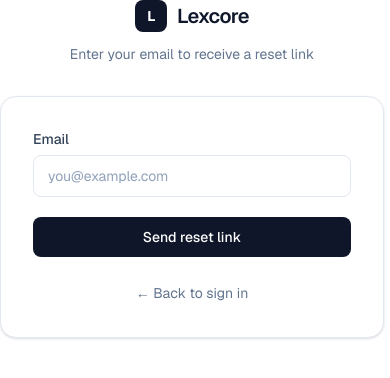
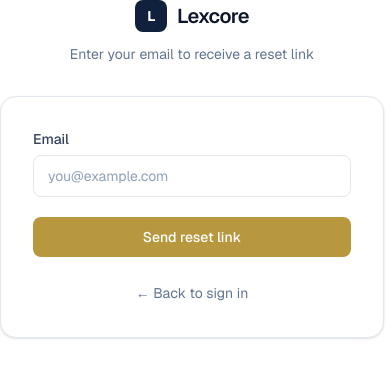
Before and after one commit to anandkanishkZ/lexcore, a Next.js app in the folder frontend/: page /forgot-password in a window 390 px wide. Shown: the top 378 px of the page. Built offline with nearby package versions, Linux system fonts and the light colour scheme; no server answers.

Commit message:
style : align brand palette with mobile app navy and gold theme

```diff
--- a/frontend/app/(auth)/_components/LoginForm.tsx
+++ b/frontend/app/(auth)/_components/LoginForm.tsx
@@ -60,7 +60,7 @@
                             type="email"
                             {...register("email")}
                             placeholder="you@example.com"
-                            className="w-full rounded-lg border border-slate-200 px-3.5 py-2.5 text-sm text-slate-900 placeholder:text-slate-400 outline-none focus:border-slate-400 focus:ring-2 focus:ring-slate-100 transition"
+                            className="w-full rounded-lg border border-slate-200 px-3.5 py-2.5 text-sm text-slate-900 placeholder:text-slate-400 outline-none focus:border-brand-gold focus:ring-2 focus:ring-brand-gold/20 transition"
                         />
                         {errors.email && (
                             <span className="mt-1 block text-xs text-red-500">{errors.email.message}</span>
@@ -75,7 +75,7 @@
                             type="password"
                             {...register("password")}
                             placeholder="••••••••"
-                            className="w-full rounded-lg border border-slate-200 px-3.5 py-2.5 text-sm text-slate-900 placeholder:text-slate-400 outline-none focus:border-slate-400 focus:ring-2 focus:ring-slate-100 transition"
+                            className="w-full rounded-lg border border-slate-200 px-3.5 py-2.5 text-sm text-slate-900 placeholder:text-slate-400 outline-none focus:border-brand-gold focus:ring-2 focus:ring-brand-gold/20 transition"
                         />
                         {errors.password && (
                             <span className="mt-1 block text-xs text-red-500">{errors.password.message}</span>
@@ -85,14 +85,14 @@
                     <button
                         type="submit"
                         disabled={isSubmitting || isPending}
-                        className="w-full rounded-lg bg-brand px-4 py-2.5 text-sm font-medium text-white hover:bg-[#1a2540] active:scale-[0.98] transition disabled:opacity-60"
+                        className="w-full rounded-lg bg-brand-gold px-4 py-2.5 text-sm font-medium text-white hover:bg-[#a3853a] active:scale-[0.98] transition disabled:opacity-60"
                     >
                         {isPending ? "Signing in..." : "Sign in"}
                     </button>
 
                     <p className="text-center text-sm text-slate-500">
                         Don&apos;t have an account?{" "}
-                        <Link href="/register" className="text-slate-800 font-medium hover:underline">
+                        <Link href="/register" className="text-brand-gold font-medium hover:underline">
                             Sign up
                         </Link>
                     </p>
--- a/frontend/app/(auth)/_components/RegisterForm.tsx
+++ b/frontend/app/(auth)/_components/RegisterForm.tsx
@@ -60,7 +60,7 @@
                                 type="text"
                                 {...register("firstName")}
                                 placeholder="Anand"
-                                className="w-full rounded-lg border border-slate-200 px-3 py-2 text-sm text-slate-900 placeholder:text-slate-400 outline-none focus:border-slate-400 focus:ring-2 focus:ring-slate-100 transition"
+                                className="w-full rounded-lg border border-slate-200 px-3 py-2 text-sm text-slate-900 placeholder:text-slate-400 outline-none focus:border-brand-gold focus:ring-2 focus:ring-brand-gold/20 transition"
                             />
                             {errors.firstName && (
                                 <span className="mt-0.5 block text-xs text-red-500">{errors.firstName.message}</span>
@@ -72,7 +72,7 @@
                                 type="text"
                                 {...register("lastName")}
                                 placeholder="Sharma"
-                                className="w-full rounded-lg border border-slate-200 px-3 py-2 text-sm text-slate-900 placeholder:text-slate-400 outline-none focus:border-slate-400 focus:ring-2 focus:ring-slate-100 transition"
+                                className="w-full rounded-lg border border-slate-200 px-3 py-2 text-sm text-slate-900 placeholder:text-slate-400 outline-none focus:border-brand-gold focus:ring-2 focus:ring-brand-gold/20 transition"
                             />
                             {errors.lastName && (
                                 <span className="mt-0.5 block text-xs text-red-500">{errors.lastName.message}</span>
@@ -86,7 +86,7 @@
                             type="email"
                             {...register("email")}
                             placeholder="anand@lexcore.com"
-                            className="w-full rounded-lg border border-slate-200 px-3 py-2 text-sm text-slate-900 placeholder:text-slate-400 outline-none focus:border-slate-400 focus:ring-2 focus:ring-slate-100 transition"
+                            className="w-full rounded-lg border border-slate-200 px-3 py-2 text-sm text-slate-900 placeholder:text-slate-400 outline-none focus:border-brand-gold focus:ring-2 focus:ring-brand-gold/20 transition"
                         />
                         {errors.email && (
                             <span className="mt-0.5 block text-xs text-red-500">{errors.email.message}</span>
@@ -97,7 +97,7 @@
                         <label className="block text-xs font-medium text-slate-700 mb-1">I am a</label>
                         <select
                             {...register("userType")}
-                            className="w-full rounded-lg border border-slate-200 px-3 py-2 text-sm text-slate-900 outline-none focus:border-slate-400 focus:ring-2 focus:ring-slate-100 transition bg-white"
+                            className="w-full rounded-lg border border-slate-200 px-3 py-2 text-sm text-slate-900 outline-none focus:border-brand-gold focus:ring-2 focus:ring-brand-gold/20 transition bg-white"
                         >
                             <option value="">Select your role</option>
                             <option value="client">Client</option>
@@ -120,7 +120,7 @@
                                 type="password"
                                 {...register("password")}
                                 placeholder="••••••••"
-                                className="w-full rounded-lg border border-slate-200 px-3 py-2 text-sm text-slate-900 placeholder:text-slate-400 outline-none focus:border-slate-400 focus:ring-2 focus:ring-slate-100 transition"
+                                className="w-full rounded-lg border border-slate-200 px-3 py-2 text-sm text-slate-900 placeholder:text-slate-400 outline-none focus:border-brand-gold focus:ring-2 focus:ring-brand-gold/20 transition"
                             />
                             {errors.password && (
                                 <span className="mt-0.5 block text-xs text-red-500">{errors.password.message}</span>
@@ -132,7 +132,7 @@
                                 type="password"
                                 {...register("confirmPassword")}
                                 placeholder="••••••••"
-                                className="w-full rounded-lg border border-slate-200 px-3 py-2 text-sm text-slate-900 placeholder:text-slate-400 outline-none focus:border-slate-400 focus:ring-2 focus:ring-slate-100 transition"
+                                className="w-full rounded-lg border border-slate-200 px-3 py-2 text-sm text-slate-900 placeholder:text-slate-400 outline-none focus:border-brand-gold focus:ring-2 focus:ring-brand-gold/20 transition"
                             />
                             {errors.confirmPassword && (
                                 <span className="mt-0.5 block text-xs text-red-500">{errors.confirmPassword.message}</span>
@@ -143,14 +143,14 @@
                     <button
                         type="submit"
                         disabled={isSubmitting || isPending}
-                        className="w-full rounded-lg bg-brand px-4 py-2.5 text-sm font-medium text-white hover:bg-[#1a2540] active:scale-[0.98] transition disabled:opacity-60"
+                        className="w-full rounded-lg bg-brand-gold px-4 py-2.5 text-sm font-medium text-white hover:bg-[#a3853a] active:scale-[0.98] transition disabled:opacity-60"
                     >
                         {isPending ? "Creating account..." : "Create account"}
                     </button>
 
                     <p className="text-center text-xs text-slate-500">
                         Already have an account?{" "}
-                        <Link href="/login" className="text-slate-800 font-medium hover:underline">
+                        <Link href="/login" className="text-brand-gold font-medium hover:underline">
                             Sign in
                         </Link>
                     </p>
--- a/frontend/app/(auth)/forgot-password/page.tsx
+++ b/frontend/app/(auth)/forgot-password/page.tsx
@@ -33,13 +33,13 @@
               autoComplete="email"
               required
               placeholder="you@example.com"
-              className="w-full rounded-lg border border-slate-200 px-3.5 py-2.5 text-sm text-slate-900 placeholder:text-slate-400 outline-none focus:border-slate-400 focus:ring-2 focus:ring-slate-100 transition"
+              className="w-full rounded-lg border border-slate-200 px-3.5 py-2.5 text-sm text-slate-900 placeholder:text-slate-400 outline-none focus:border-brand-gold focus:ring-2 focus:ring-brand-gold/20 transition"
             />
           </div>
 
           <button
             type="submit"
-            className="w-full rounded-lg bg-brand px-4 py-2.5 text-sm font-medium text-white hover:bg-[#1a2540] active:scale-[0.98] transition"
+            className="w-full rounded-lg bg-brand-gold px-4 py-2.5 text-sm font-medium text-white hover:bg-[#a3853a] active:scale-[0.98] transition"
           >
             Send reset link
           </button>
--- a/frontend/app/(auth)/login/page.tsx
+++ b/frontend/app/(auth)/login/page.tsx
@@ -4,7 +4,7 @@
     return (
         <div className="h-screen overflow-hidden grid lg:grid-cols-2">
             {/* Left — info panel */}
-            <div className="hidden lg:flex flex-col justify-between bg-[#1a2540] h-full px-10 py-8 text-white">
+            <div className="hidden lg:flex flex-col justify-between bg-brand h-full px-10 py-8 text-white">
                 {/* Logo */}
                 <div className="flex items-center gap-3">
                     <div className="w-8 h-8 bg-white/10 rounded-lg flex items-center justify-center border border-white/20">
--- a/frontend/app/(auth)/register/page.tsx
+++ b/frontend/app/(auth)/register/page.tsx
@@ -4,7 +4,7 @@
     return (
         <div className="h-screen overflow-hidden grid lg:grid-cols-2">
             {/* Left — info panel */}
-            <div className="hidden lg:flex flex-col justify-between bg-[#1a2540] h-full px-10 py-8 text-white">
+            <div className="hidden lg:flex flex-col justify-between bg-brand h-full px-10 py-8 text-white">
                 {/* Logo */}
                 <div className="flex items-center gap-3">
                     <div className="w-8 h-8 bg-white/10 rounded-lg flex items-center justify-center border border-white/20">
--- a/frontend/app/globals.css
+++ b/frontend/app/globals.css
@@ -8,7 +8,12 @@
 @theme inline {
   --color-background: var(--background);
   --color-foreground: var(--foreground);
-  --color-brand: #0f1629;
+  /* Brand palette — kept in sync with the mobile app's AppColors
+     (lexcore/app/lib/core/theme/app_colors.dart): navy is the structural
+     color (headers, sidebar, icons), gold is the accent (CTAs, links,
+     active/focus states). */
+  --color-brand: #0f213d;
+  --color-brand-gold: #b8983f;
   --font-sans: var(--font-geist-sans);
 }
 
```
